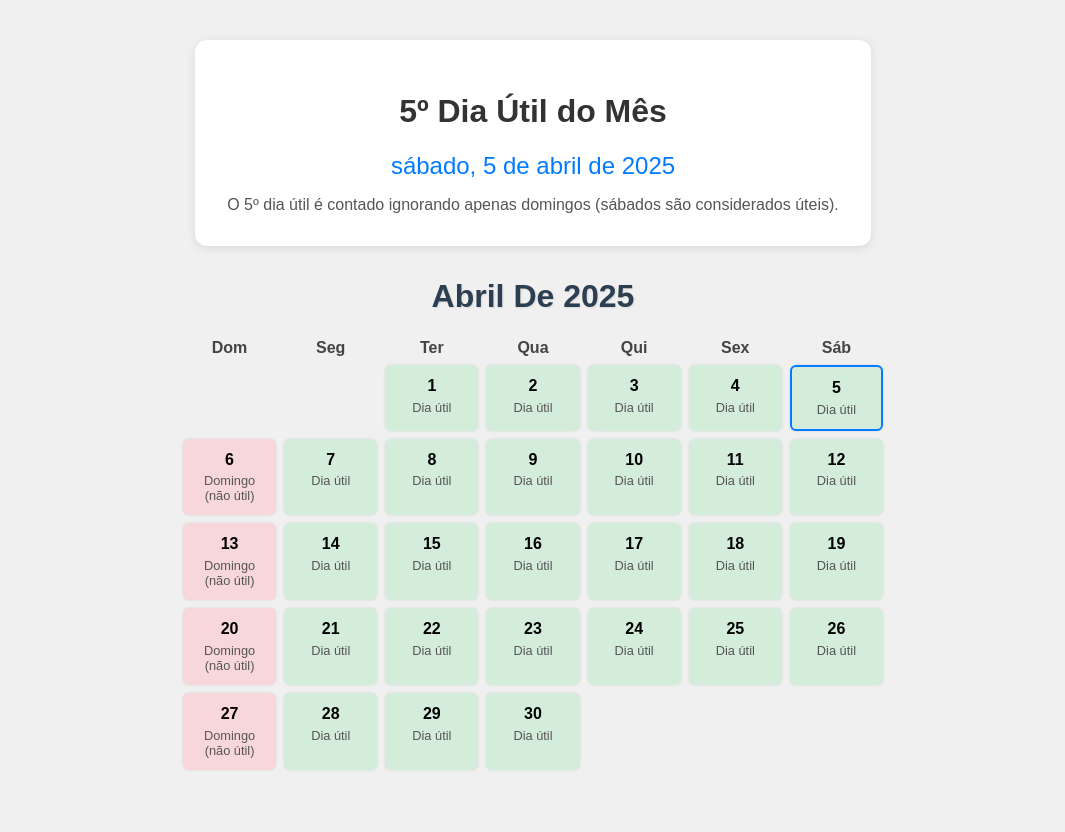
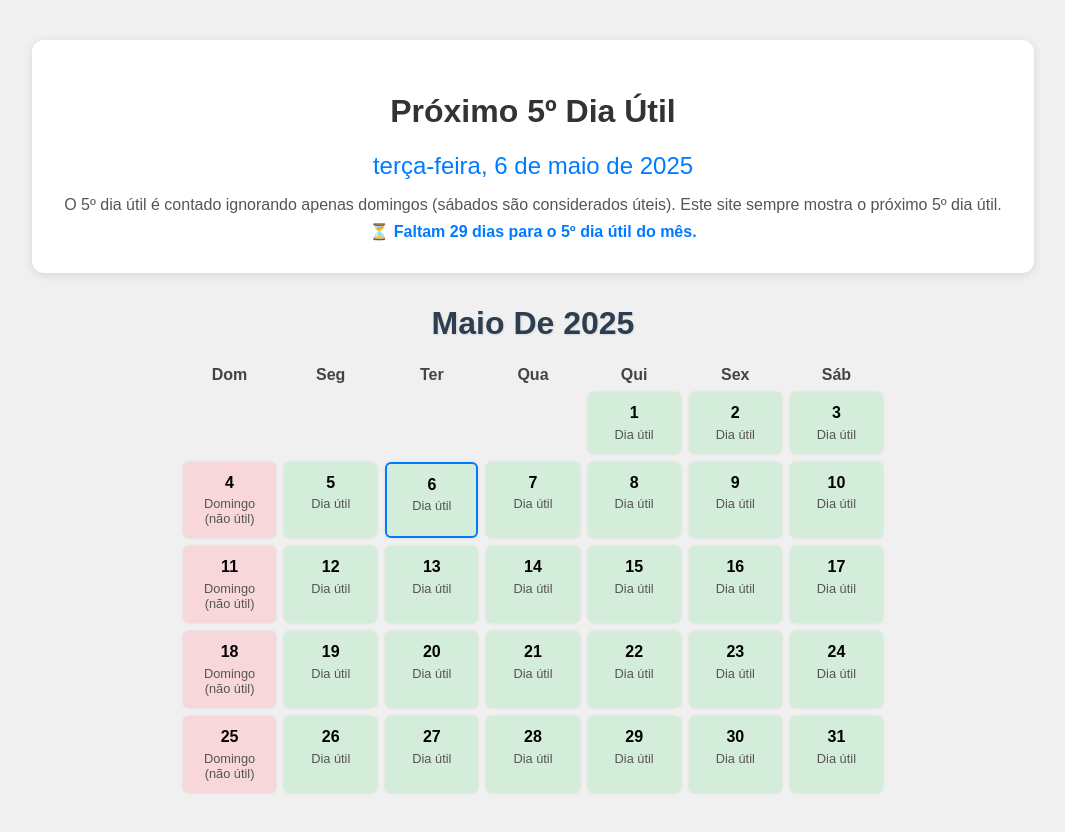
Before and after one commit to LucasGola/proximo-quinto-dia-util, a plain HTML site: page index.html in a window 1280 px wide. Shown: the whole page, without its empty margins (107-1172 px from the left). Before the commit the page ends 810 px from the top, so only its background shows below. Drawn offline with Linux system fonts and the light colour scheme.

Commit message:
fix: logic when calculating the data was wrong

```diff
--- a/index.html
+++ b/index.html
@@ -3,7 +3,7 @@
   <head>
     <meta charset="UTF-8" />
     <meta name="viewport" content="width=device-width, initial-scale=1.0" />
-    <title>5º Dia Útil do Mês</title>
+    <title>Próximo 5º Dia Útil</title>
     <style>
       body {
         font-family: Arial, sans-serif;
@@ -42,9 +42,12 @@
       }
 
       .calendar-title {
-        font-size: 1.2rem;
-        margin-bottom: 0.5rem;
-        color: #333;
+        font-size: 2rem;
+        font-weight: bold;
+        margin-bottom: 1rem;
+        color: #2c3e50;
+        text-transform: capitalize;
+        text-shadow: 1px 1px 2px rgba(0, 0, 0, 0.1);
       }
 
       .calendar {
@@ -88,20 +91,11 @@
         background: transparent;
         box-shadow: none;
       }
-
-      .calendar-title {
-        font-size: 2rem;
-        font-weight: bold;
-        margin-bottom: 1rem;
-        color: #2c3e50;
-        text-transform: capitalize;
-        text-shadow: 1px 1px 2px rgba(0, 0, 0, 0.1);
-      }
     </style>
   </head>
   <body>
     <div class="card">
-      <h1>5º Dia Útil do Mês</h1>
+      <h1>Próximo 5º Dia Útil</h1>
       <div id="resultado"></div>
       <div id="explicacao"></div>
     </div>
@@ -114,7 +108,7 @@
 
     <script>
       function isBusinessDay(date) {
-        return date.getDay() !== 0; // domingo não é útil
+        return date.getDay() !== 0; // Domingo não é útil
       }
 
       function getFifthBusinessDay(year, month) {
@@ -128,6 +122,24 @@
           }
         }
         return null;
+      }
+
+      function getProximoQuintoDiaUtil(aPartirDeHoje) {
+        let ano = aPartirDeHoje.getFullYear();
+        let mes = aPartirDeHoje.getMonth();
+
+        let candidato = getFifthBusinessDay(ano, mes);
+
+        if (candidato < aPartirDeHoje) {
+          mes++;
+          if (mes > 11) {
+            mes = 0;
+            ano++;
+          }
+          candidato = getFifthBusinessDay(ano, mes);
+        }
+
+        return candidato;
       }
 
       function getMonthDaysWithPadding(year, month) {
@@ -189,16 +201,17 @@
       }
 
       const hoje = new Date();
-      const ano = hoje.getFullYear();
-      const mes = hoje.getMonth();
-      const quintoDiaUtil = getFifthBusinessDay(ano, mes);
+      const quintoDiaUtil = getProximoQuintoDiaUtil(hoje);
+      const ano = quintoDiaUtil.getFullYear();
+      const mes = quintoDiaUtil.getMonth();
+
       const options = {
         weekday: "long",
         year: "numeric",
         month: "long",
         day: "numeric",
       };
-      const nomeMes = hoje.toLocaleDateString("pt-BR", {
+      const nomeMes = quintoDiaUtil.toLocaleDateString("pt-BR", {
         month: "long",
         year: "numeric",
       });
@@ -207,10 +220,49 @@
         quintoDiaUtil.toLocaleDateString("pt-BR", options);
 
       document.getElementById("explicacao").textContent =
-        "O 5º dia útil é contado ignorando apenas domingos (sábados são considerados úteis).";
+        "O 5º dia útil é contado ignorando apenas domingos (sábados são considerados úteis). Este site sempre mostra o próximo 5º dia útil.";
 
       document.getElementById("titulo-mes").textContent =
-        nomeMes.charAt(0).toUpperCase() + nomeMes.slice(1); // capitaliza primeira letra
+        nomeMes.charAt(0).toUpperCase() + nomeMes.slice(1);
+
+      // Dias restantes
+      const hojeSemHoras = new Date(
+        hoje.getFullYear(),
+        hoje.getMonth(),
+        hoje.getDate()
+      );
+      const quintoSemHoras = new Date(
+        quintoDiaUtil.getFullYear(),
+        quintoDiaUtil.getMonth(),
+        quintoDiaUtil.getDate()
+      );
+      const diffMilissegundos = quintoSemHoras - hojeSemHoras;
+      const diasRestantes = Math.ceil(
+        diffMilissegundos / (1000 * 60 * 60 * 24)
+      );
+
+      let diasMsg = "";
+
+      if (diasRestantes === 0) {
+        diasMsg = "✅ Hoje é o 5º dia útil do mês!";
+      } else if (diasRestantes > 0) {
+        diasMsg = `⏳ Faltam ${diasRestantes} dia${
+          diasRestantes > 1 ? "s" : ""
+        } para o 5º dia útil do mês.`;
+      } else {
+        const dataFormatada = quintoDiaUtil.toLocaleDateString("pt-BR", {
+          day: "numeric",
+          month: "long",
+        });
+        diasMsg = `📅 O 5º dia útil já foi, no dia ${dataFormatada}.`;
+      }
+
+      const infoExtra = document.createElement("div");
+      infoExtra.style.marginTop = "0.5rem";
+      infoExtra.style.fontWeight = "bold";
+      infoExtra.style.color = "#007BFF";
+      infoExtra.textContent = diasMsg;
+      document.querySelector(".card").appendChild(infoExtra);
 
       renderWeekHeader();
       renderCalendar(ano, mes, quintoDiaUtil);
```
